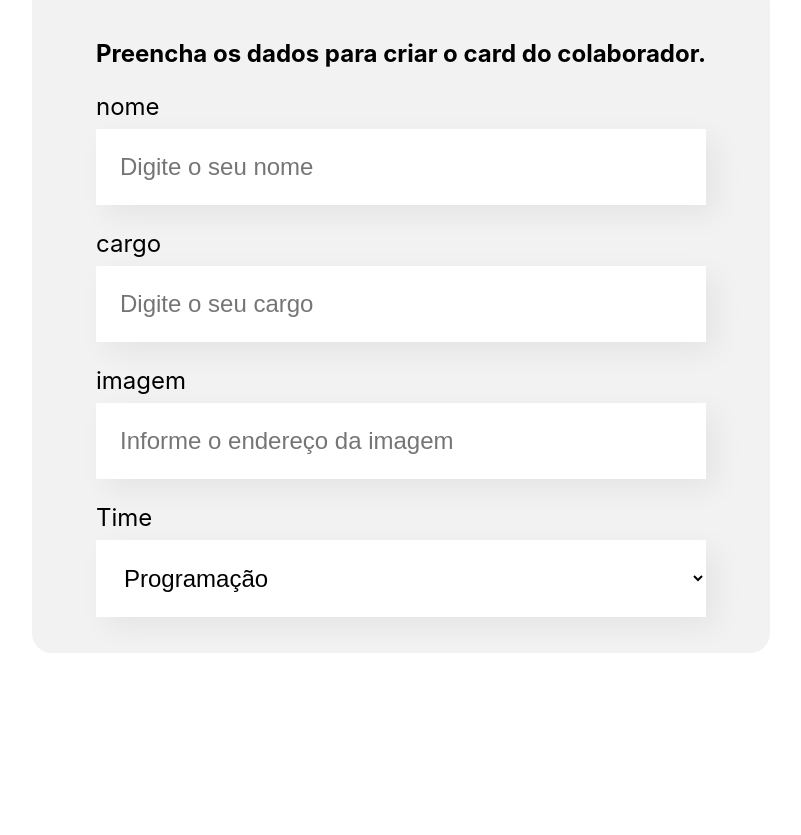
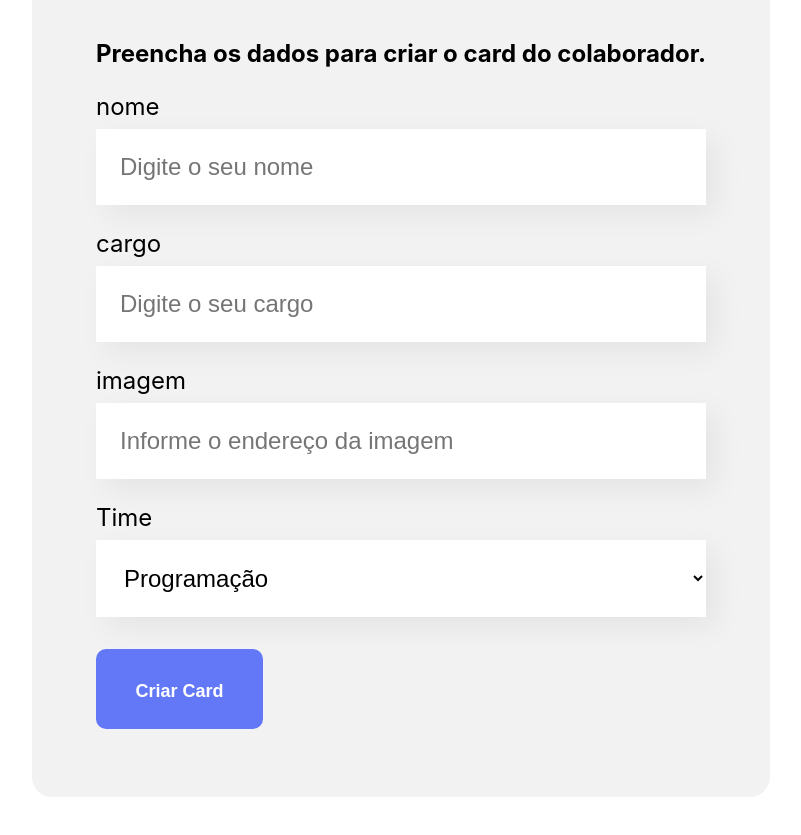
Before and after one commit to guiestrela/Organo, a React (Create React App) app: page / in a window 1280 px wide. Shown: the part 595-1430 px from the top of the page, without its empty margins (239-1040 px from the left). Before the commit the page ends 1328 px from the top, so only its background shows below. Built offline with nearby package versions, Linux system fonts and the light colour scheme.

Commit message:
finalizado o formulario

```diff
--- /dev/null
+++ b/src/componentes/Botao/Botao.css
@@ -0,0 +1,18 @@
+.botao {
+    background-color: #6278F7;
+    border-radius: 10px;
+    border: none;
+    cursor: pointer;
+    height: 80px;
+    width: 167px;
+    padding: 32px;
+    margin: 32px 0;
+
+    font-weight: 700;
+    font-size: 18px;
+    color: #FFFFFF;
+}
+
+.botao:hover {
+    color: #95FFD4;
+}
--- /dev/null
+++ b/src/componentes/Botao/index.js
@@ -0,0 +1,9 @@
+import './Botao.css'
+
+const Botao = (props) => {
+    return (<button className='botao'>
+        {props.children}
+    </button>)
+}
+
+export default Botao
--- a/src/componentes/CampoTexto/index.js
+++ b/src/componentes/CampoTexto/index.js
@@ -4,7 +4,7 @@ const CampoTexto = (props) => {
     return (
         <div className="campo-texto">
             <label>{props.label}</label>
-            <input placeholder={props.placeholder}/>
+            <input required={props.obrigatorio} placeholder={props.placeholder}/>
         </div>
     )
 }
--- a/src/componentes/Formulario/index.js
+++ b/src/componentes/Formulario/index.js
@@ -1,3 +1,4 @@
+import Botao from "../Botao";
 import CampoTexto from "../CampoTexto";
 import ListaSuspensa from "../ListaSuspensa";
 import "./Formulario.css";
@@ -14,14 +15,22 @@ const Formulario = () => {
         'Inovação e Gestão'
     ]
 
+    const aoSalvar = (evento) => {
+        evento.preventDefault()
+        console.log("Form foi submetido")
+    }
+
     return (
         <section className="formulario">
-            <form>
+            <form onSubmit={aoSalvar}>
                 <h2>Preencha os dados para criar o card do colaborador.</h2>
-                <CampoTexto label="nome" placeholder="Digite o seu nome" />
-                <CampoTexto label="cargo" placeholder="Digite o seu cargo" />
+                <CampoTexto obrigatorio={true} label="nome" placeholder="Digite o seu nome" />
+                <CampoTexto obrigatorio={true} label="cargo" placeholder="Digite o seu cargo" />
                 <CampoTexto label="imagem" placeholder="Informe o endereço da imagem" />
-                <ListaSuspensa label='Time' itens={times}/>
+                <ListaSuspensa obrigatorio={true} label='Time' itens={times}/>
+                <Botao>
+                    Criar Card
+                </Botao>
             </form>
         </section>
     );
--- a/src/componentes/ListaSuspensa/index.js
+++ b/src/componentes/ListaSuspensa/index.js
@@ -4,7 +4,7 @@ const ListaSuspensa = (props) => {
     return (
         <div className='lista-suspensa'>
             <label>{props.label}</label>
-            <select>
+            <select required={props.required}>
                 {props.itens.map(item => <option key={item}>{item}</option>)}
             </select>
         </div>
```
